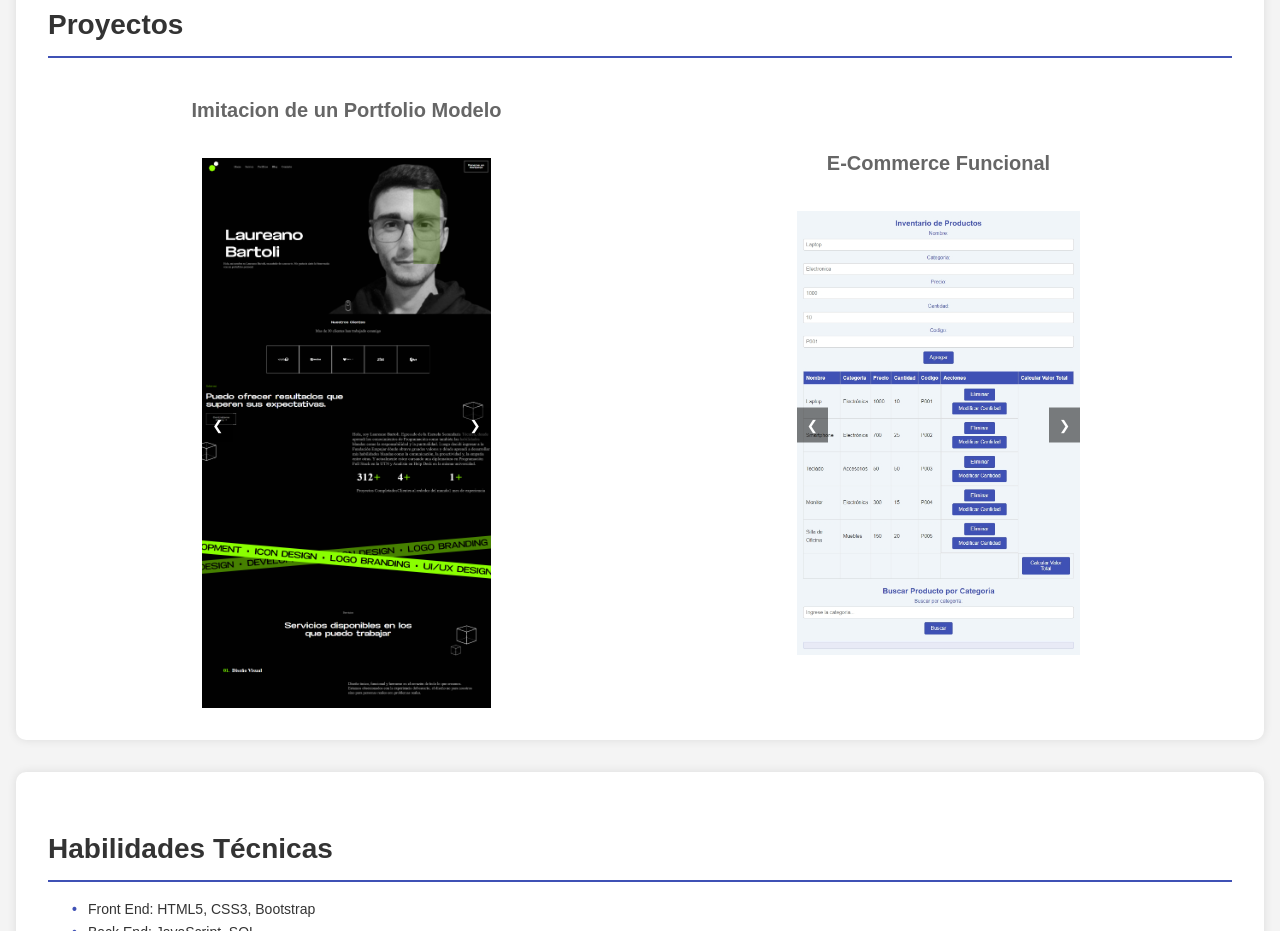
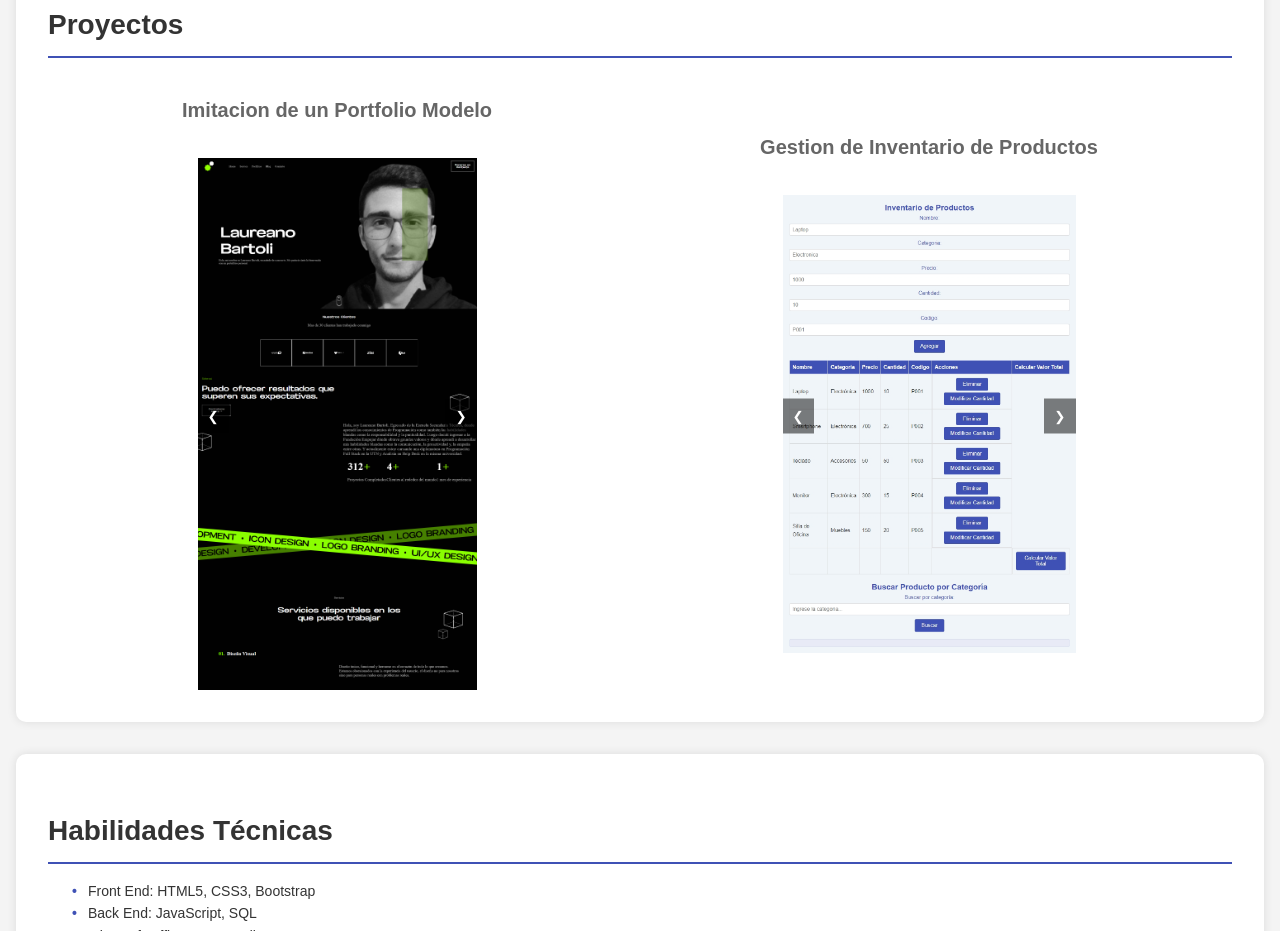
Before and after one commit to ebartoli47/curriculum, a plain HTML site: page index.html in a window 1280 px wide. Shown: the part 1731-2662 px from the top of the page. Drawn offline with Linux system fonts and the light colour scheme.

Commit message:
Update index.html

```diff
--- a/index.html
+++ b/index.html
@@ -160,7 +160,7 @@ document.addEventListener('DOMContentLoaded', function() {
                 </div>
 
                 <div class="contenedorcarousel">
-                    <h3>E-Commerce Funcional</h3>
+                    <h3>Gestion de Inventario de Productos</h3>
                     <div class="carousel">
                         <div class="slides">
                             <img src="img/gestiondeinventario.jpeg" alt="Imagen 1">
```
